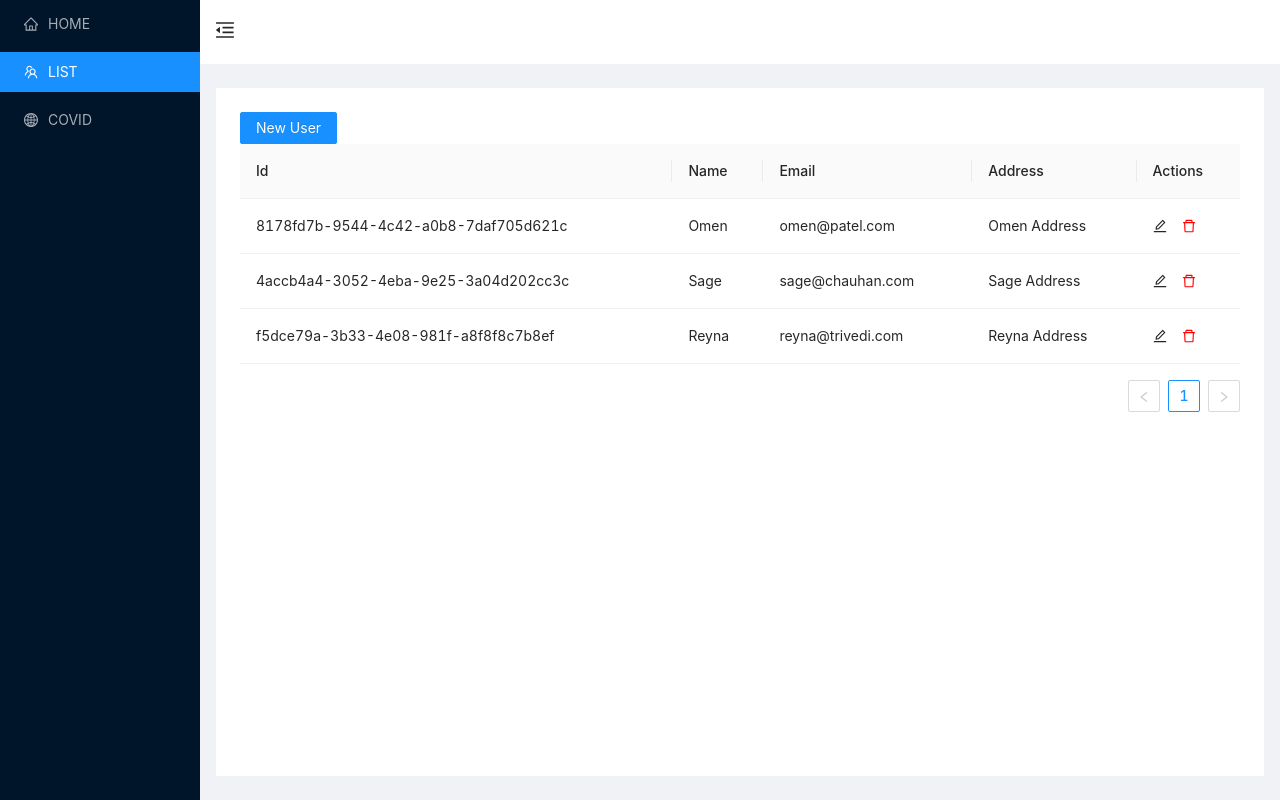
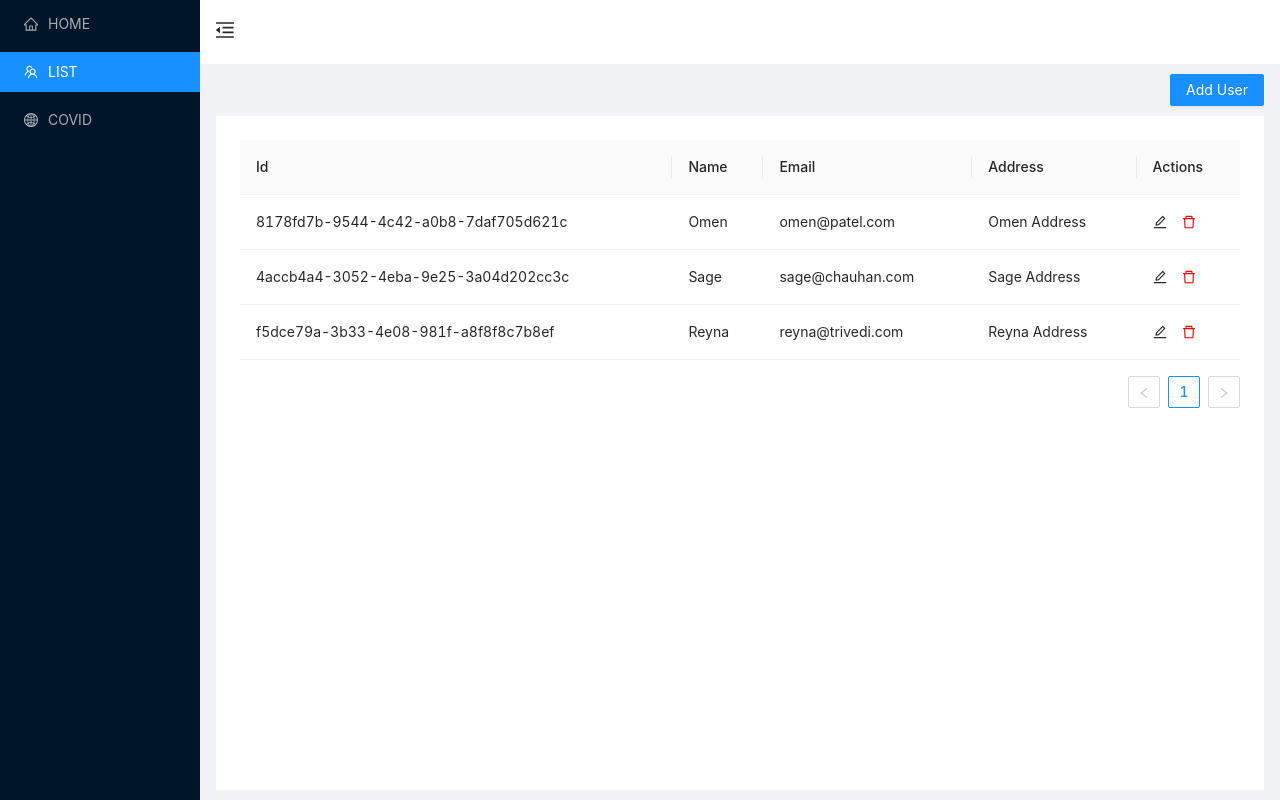
Before and after one commit to dhruv-growexxer/dashboard, a React (Create React App) app: page /list in a window 1280 px wide. Built offline with nearby package versions, Linux system fonts and the light colour scheme.

Commit message:
Model delete added

```diff
--- a/src/App.css
+++ b/src/App.css
@@ -68,3 +68,9 @@
   padding: 15px;
   font-size: 20px;
 }
+
+.btn-adduser {
+  float: right;
+  margin-top: 10px;
+  margin-right: 16px;
+}
--- a/src/components/Form/index.js
+++ b/src/components/Form/index.js
@@ -63,8 +63,8 @@ const MyForm = ({ visible, onCreate, onCancel }) => {
         >
           <Input.TextArea
             rows={4}
-            placeholder='maxLength is 20'
-            maxLength={20}
+            placeholder='maxLength is 40'
+            maxLength={40}
           />
         </Form.Item>
       </Form>
--- a/src/pages/List/AddUser.js
+++ b/src/pages/List/AddUser.js
@@ -25,12 +25,13 @@ const AddUser = () => {
   return (
     <div>
       <Button
+        className='btn-adduser'
         type='primary'
         onClick={() => {
           setVisible(true)
         }}
       >
-        New User
+        Add User
       </Button>
       <MyForm
         visible={visible}
--- a/src/pages/List/index.js
+++ b/src/pages/List/index.js
@@ -1,6 +1,6 @@
 import React, { useEffect, useState } from 'react'
 import { Content } from 'antd/lib/layout/layout'
-import { Table } from 'antd'
+import { Modal, Table } from 'antd'
 import AddUser from './AddUser'
 import { EditOutlined, DeleteOutlined } from '@ant-design/icons'
 
@@ -45,7 +45,16 @@ const List = () => {
           <>
             <EditOutlined onClick={() => console.log('hi')} />
             <DeleteOutlined
-              onClick={() => deleteUserComponenet(record)}
+              onClick={() => {
+                Modal.confirm({
+                  title: 'Are you sure you want to delete this user?',
+                  okText: 'Yes',
+                  okType: 'danger',
+                  onOk: () => {
+                    deleteUserComponenet(record)
+                  },
+                })
+              }}
               style={{ color: 'red', marginLeft: 15 }}
             />
           </>
@@ -54,17 +63,19 @@ const List = () => {
     },
   ]
   return (
+    <>
+      <AddUser />
       <Content
         className='site-layout-background'
         style={{
-        margin: '24px 16px',
+          margin: '10px 16px',
           padding: 24,
           minHeight: 280,
         }}
       >
-      <AddUser />
         <Table columns={columns} dataSource={users} rowKey='Id' />
       </Content>
+    </>
   )
 }
 
--- a/src/state/actions/userActions.js
+++ b/src/state/actions/userActions.js
@@ -12,10 +12,10 @@ export const addUser = ({ name, email, address }) => {
   }
 }
 
-export const deleteUser = (deleteUser) => {
+export const deleteUser = (deleteUserState) => {
   return {
     type: 'DELETE_USER',
-    payload: deleteUser,
+    payload: deleteUserState,
   }
 }
 
```
Lines whose indentation alone changed are shown as unchanged.
